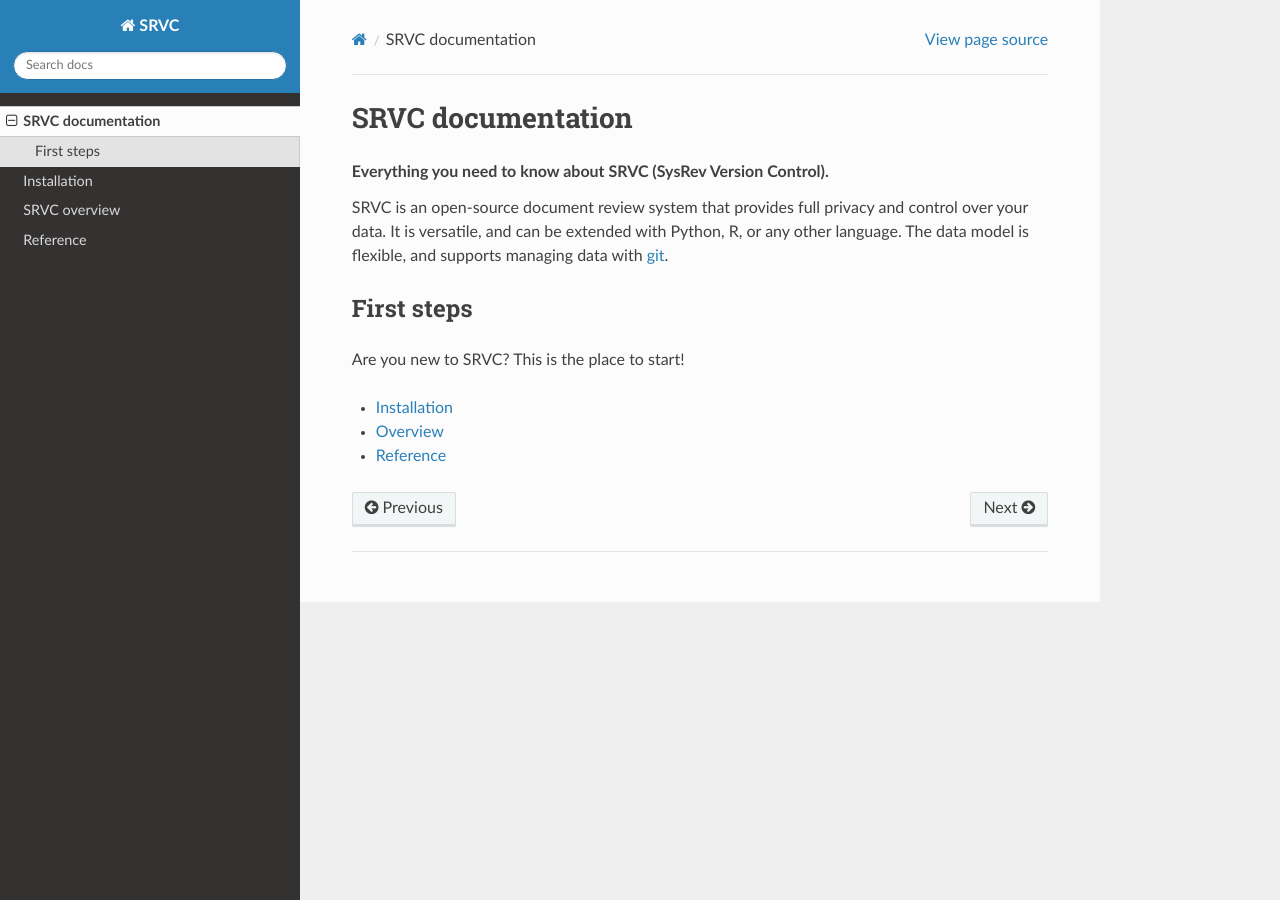
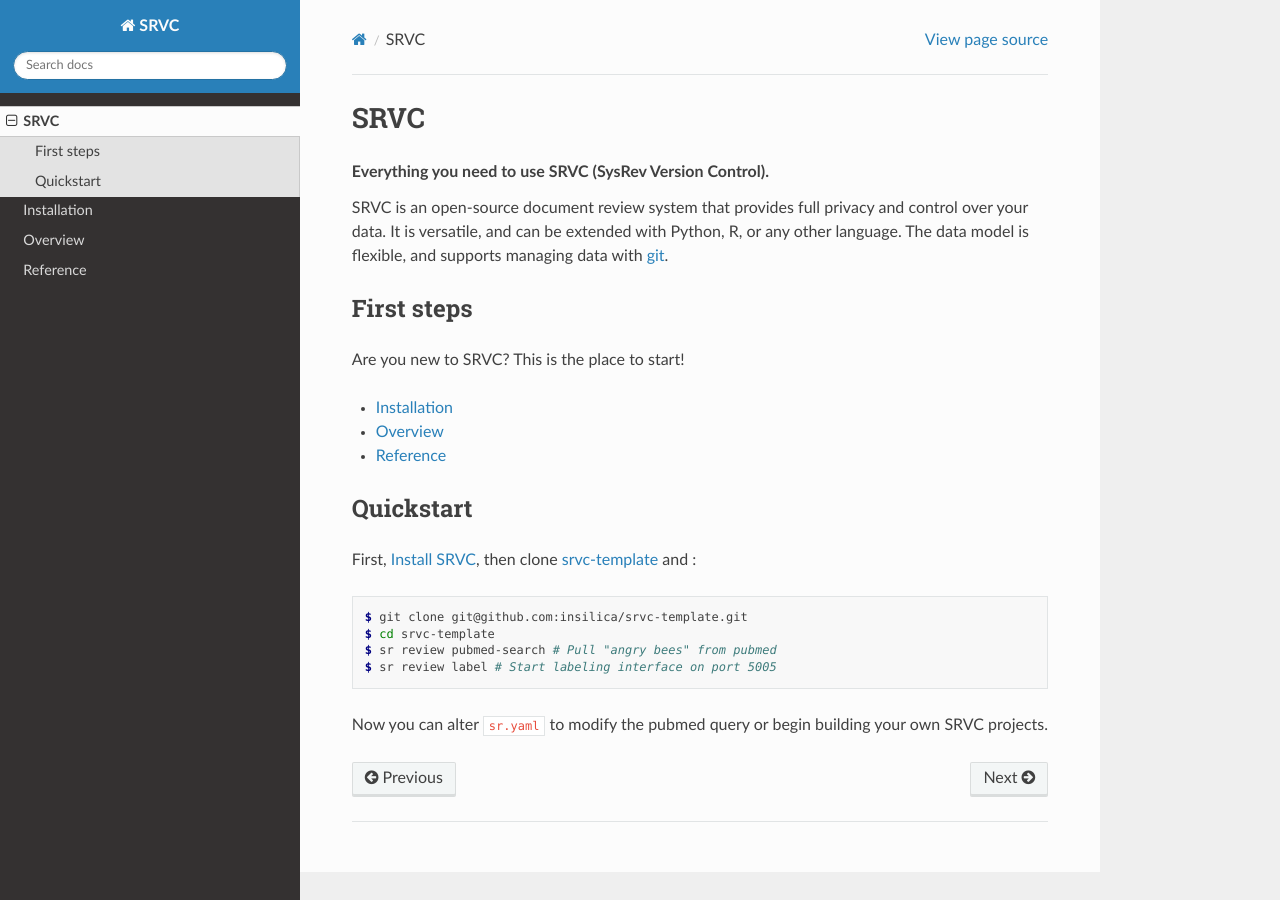
Before and after one commit to insilica/rs-srvc, a Sphinx documentation site: the page built from docs/index.rst, in a window 1280 px wide. Built offline with Sphinx 7.4.7 and the Read the Docs theme 2.0.0, drawn with Linux system fonts in a browser that asks for light colours.

Commit message:
added quickstart, shortened toc names

```diff
--- a/docs/index.rst
+++ b/docs/index.rst
@@ -1,8 +1,8 @@
 ==================
-SRVC documentation
+SRVC
 ==================
 
-.. rubric:: Everything you need to know about SRVC (SysRev Version Control).
+.. rubric:: Everything you need to use SRVC (SysRev Version Control).
 
 SRVC is an open-source document review system that provides full privacy and control over your data.
 It is versatile, and can be extended with Python, R, or any other language.
@@ -18,3 +18,16 @@ Are you new to SRVC? This is the place to start!
 * :doc:`Installation <installation>`
 * :doc:`Overview <overview>`
 * :doc:`Reference <ref/index>`
+
+Quickstart
+==========
+First, :doc:`Install SRVC <installation>`, then clone `srvc-template <https://github.com/insilica/srvc-template>`_  and :
+
+.. code-block:: console
+
+   $ git clone git@github.com:insilica/srvc-template.git
+   $ cd srvc-template
+   $ sr review pubmed-search # Pull "angry bees" from pubmed
+   $ sr review label # Start labeling interface on port 5005
+
+Now you can alter ``sr.yaml`` to modify the pubmed query or begin building your own SRVC projects.
--- a/docs/installation.rst
+++ b/docs/installation.rst
@@ -2,7 +2,7 @@
 Installation
 ============
 
-Install Using Homebrew (macOS and Linux)
+Homebrew (macOS and Linux)
 ========================================
 
 Install homebrew_, and run:
@@ -13,7 +13,7 @@ Install homebrew_, and run:
 
     brew install insilica/srvc/srvc
 
-Install Using Nix (macOS and Linux)
+Nix (macOS and Linux)
 ===================================
 
 Install Nix_, and run:
@@ -24,7 +24,7 @@ Install Nix_, and run:
 
     nix profile install github:insilica/rs-srvc
 
-Binary (macOS, Linux, and Windows)
+Binary (macOS, Linux, Windows)
 ==================================
 
 Download the binary for your platform from the releases_ page. Extract it, make
--- a/docs/overview.rst
+++ b/docs/overview.rst
@@ -1,5 +1,5 @@
 =============
-SRVC overview
+Overview
 =============
 
 SRVC is an open-source document review system.
@@ -80,7 +80,7 @@ You should see the text ``Listening on http://127.0.0.1:5005``.
 Visiting that address in a browser will load an interface that shows a document and allows submitting answers for that document.
 After you submit an answer, you should see that it has been appended to ``sink.jsonl``.
 
-Collaboration
+Collaborate
 =============
 
 One way to collaborate with other reviewers is to use a git repository for your SRVC project directory.
```
